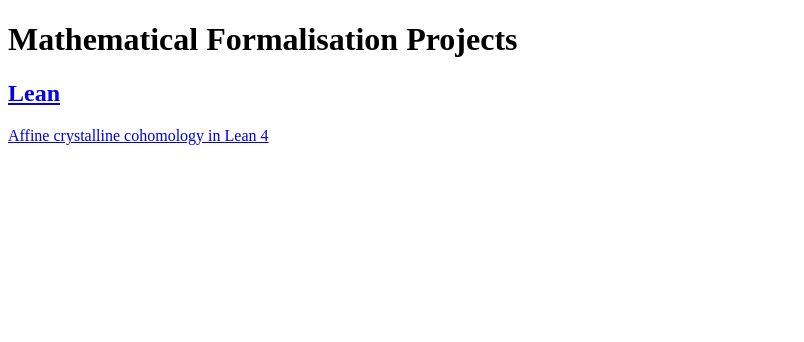
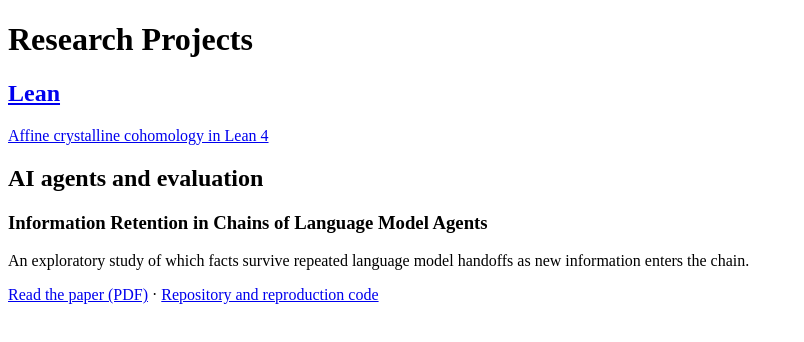
Before and after one commit to daddeziomath/daddeziomath.github.io, a plain HTML site: page index.html in a window 1280 px wide. Shown: the whole page, without its empty margins (0-804 px from the left). Drawn offline with Linux system fonts and the light colour scheme.

Commit message:
Add the agent-retention study to research projects

```diff
--- a/index.html
+++ b/index.html
@@ -3,11 +3,16 @@
 <head>
   <meta charset="UTF-8">
   <meta name="viewport" content="width=device-width, initial-scale=1">
-  <title>Mathematical Formalisation Projects</title>
+  <title>Research Projects | Marco D'Addezio</title>
 </head>
 <body>
-  <h1>Mathematical Formalisation Projects</h1>
+  <h1>Research Projects</h1>
   <h2><a href="Lean/">Lean</a></h2>
   <p><a href="https://github.com/daddeziomath/affine-crystalline">Affine crystalline cohomology in Lean 4</a></p>
+
+  <h2>AI agents and evaluation</h2>
+  <h3>Information Retention in Chains of Language Model Agents</h3>
+  <p>An exploratory study of which facts survive repeated language model handoffs as new information enters the chain.</p>
+  <p><a href="https://github.com/daddeziomath/information-retention-agent-chains/blob/main/paper/manuscript.pdf">Read the paper (PDF)</a> · <a href="https://github.com/daddeziomath/information-retention-agent-chains">Repository and reproduction code</a></p>
 </body>
 </html>
```
